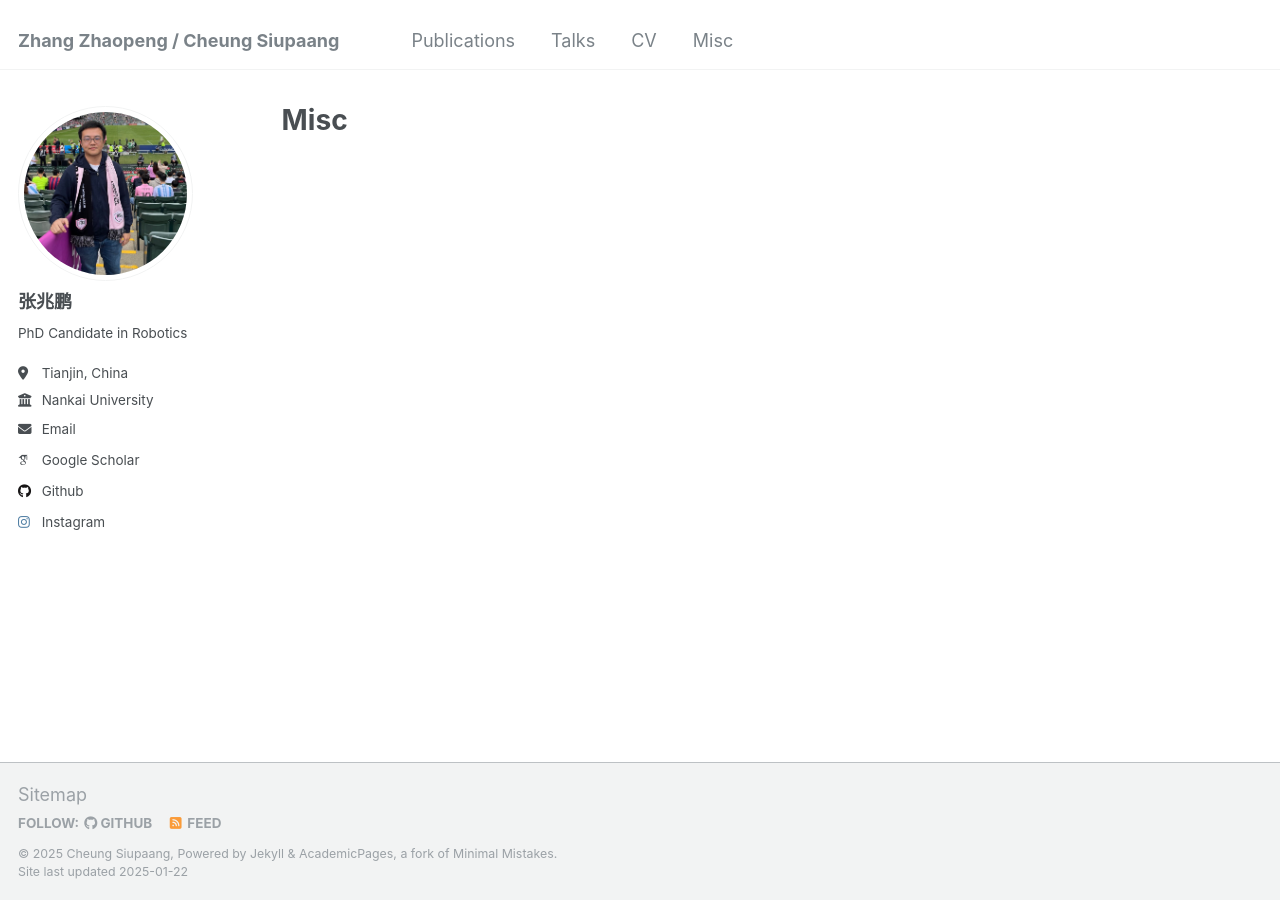
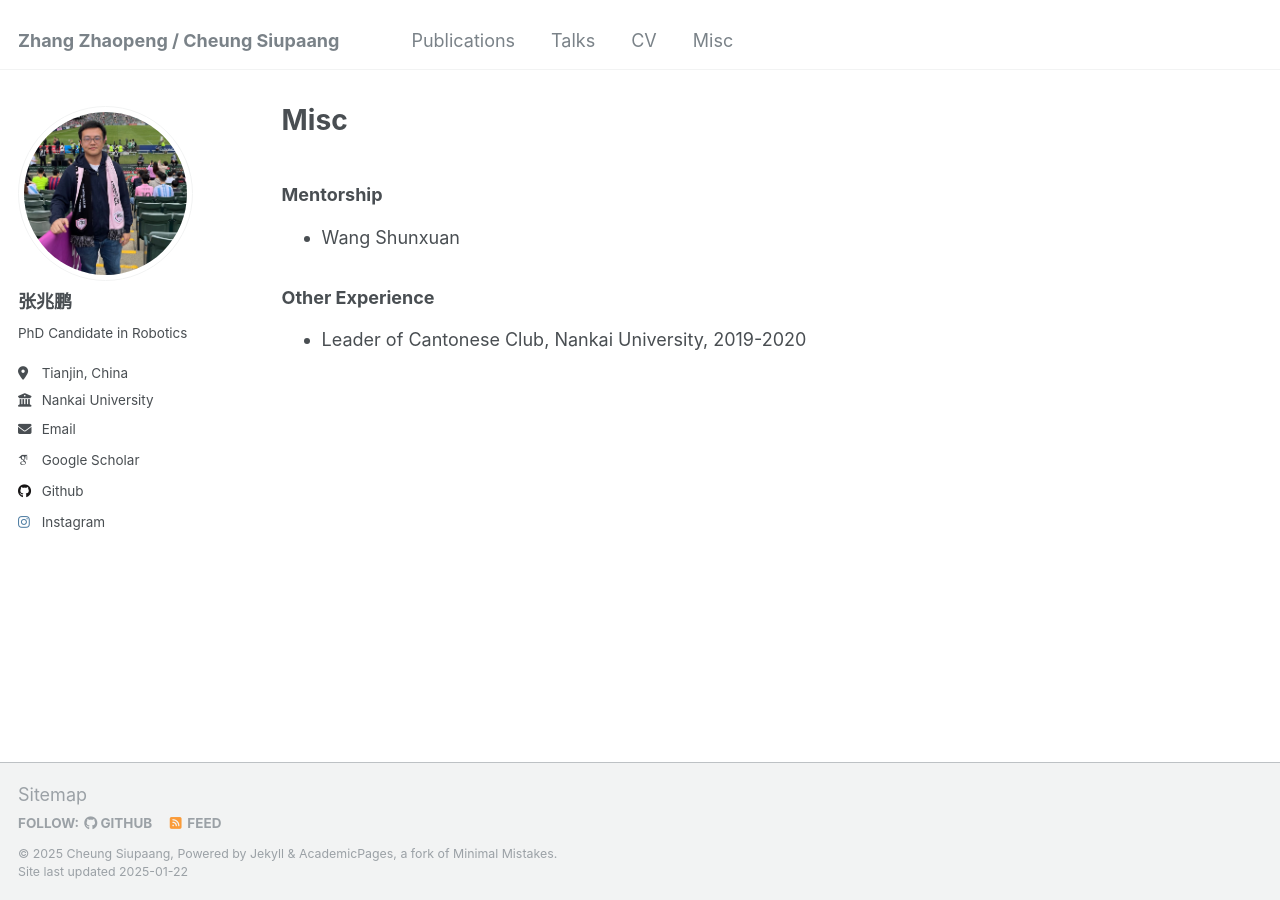
Before and after one commit to wangy1893/wangy1893.github.io, a Jekyll site: the page built from _pages/misc.md, in a window 1280 px wide. Built offline with Jekyll 4.4.1, drawn with Linux system fonts in a browser that asks for light colours; some web fonts are replaced.

Commit message:
update-misc

```diff
--- a/_pages/misc.md
+++ b/_pages/misc.md
@@ -6,6 +6,14 @@ redirect_from:
   - /Misc/
   - /Misc.html
 ---
+
+### Mentorship
+
+- Wang Shunxuan
+
+### Other Experience
+
+- Leader of Cantonese Club, Nankai University, 2019-2020
 
 <!-- ## Always Exploring
 
```
Also changed, not shown: _pages/cv.md (+1 -2 lines), 5 other files.
